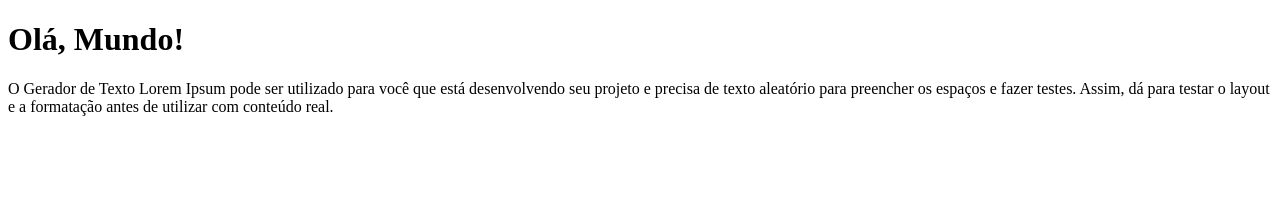
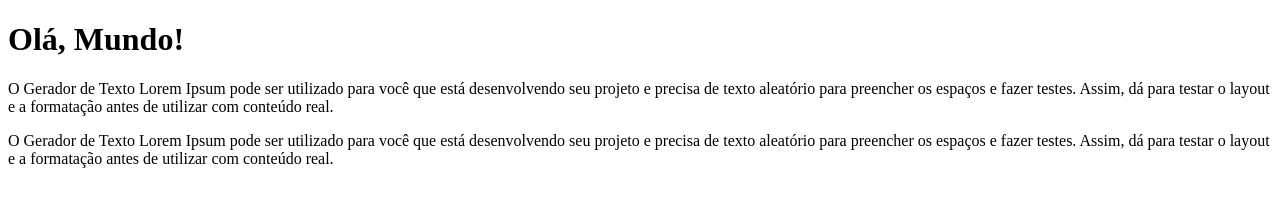
Before and after one commit to BmnGamer/Ola-Mundo, a plain HTML site: page site-exemplo/index.html in a window 1280 px wide. Drawn offline with Linux system fonts and the light colour scheme.

Commit message:
adicionei um parágrafo

```diff
--- a/site-exemplo/index.html
+++ b/site-exemplo/index.html
@@ -8,6 +8,7 @@
 <body>
 	<h1>Olá, Mundo!</h1>
 	<p>O Gerador de Texto Lorem Ipsum pode ser utilizado para você que está desenvolvendo seu projeto e precisa de texto aleatório para preencher os espaços e fazer testes. Assim, dá para testar o layout e a formatação antes de utilizar com conteúdo real.</p>
+	<p>O Gerador de Texto Lorem Ipsum pode ser utilizado para você que está desenvolvendo seu projeto e precisa de texto aleatório para preencher os espaços e fazer testes. Assim, dá para testar o layout e a formatação antes de utilizar com conteúdo real.</p>
 </body>
 
 </html>
```
